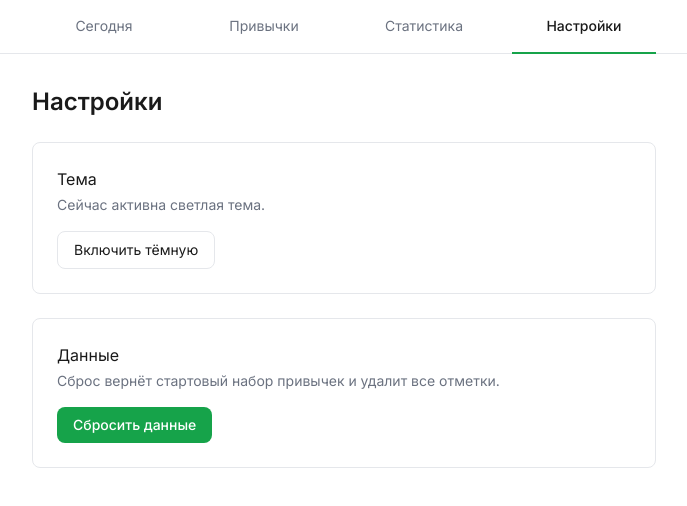
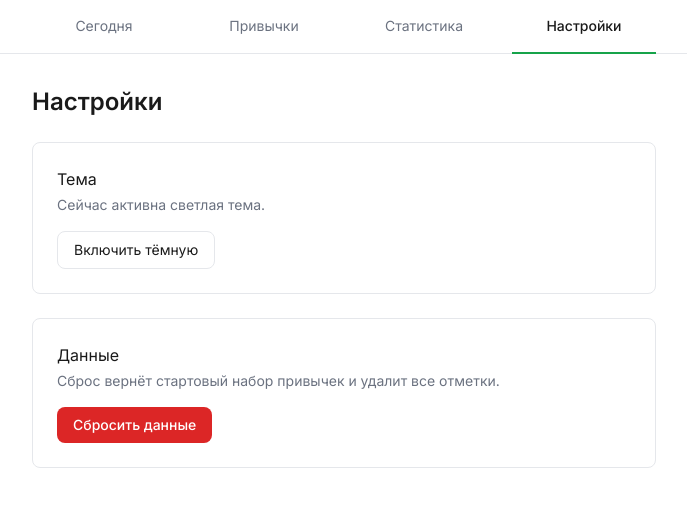
Before and after one commit to koil-zairex/DarkAge, a React (Vite) app in the folder treker puti/: page / in a window 1280 px wide. Both pictures are taken after a click on the button "Настройки". Shown: the top 506 px of the page, without its empty margins (296-983 px from the left). Built offline with nearby package versions, Linux system fonts and the light colour scheme.

Commit message:
ревью и правки

```diff
--- a/treker puti/src/index.css
+++ b/treker puti/src/index.css
@@ -2,6 +2,7 @@
 @tailwind components;
 @tailwind utilities;
 
+/* Цветовые токены: светлая тема по умолчанию */
 :root {
   --bg: #ffffff;
   --surface: #ffffff;
@@ -13,6 +14,7 @@
   --danger: #dc2626;
 }
 
+/* Тёмная тема включается классом .dark на <html> */
 html.dark {
   --bg: #0f1115;
   --surface: #171a21;
@@ -21,9 +23,10 @@ html.dark {
   --border: #262b34;
   --accent: #16a34a;
   --accent-hover: #15803d;
-  --danger: #f87171;
+  --danger: #dc2626; /* было #f87171 — теперь тот же красный, что и в светлой */
 }
 
+/* Базовые стили */
 html,
 body {
   font-family: 'Inter', system-ui, -apple-system, sans-serif;
--- a/treker puti/src/pages/SettingsPage.jsx
+++ b/treker puti/src/pages/SettingsPage.jsx
@@ -1,4 +1,5 @@
 // «Настройки». Переключатель темы одной кнопкой + сброс данных.
+// Сброс — опасное действие, кнопка красная #dc2626 в обеих темах.
 
 export default function SettingsPage({ theme, setTheme, onReset }) {
   const isDark = theme === 'dark';
@@ -44,7 +45,7 @@ export default function SettingsPage({ theme, setTheme, onReset }) {
         <button
           onClick={handleReset}
           className="mt-4 rounded-lg px-4 py-2 text-sm font-medium text-white transition hover:opacity-90"
-          style={{ background: 'var(--accent)' }}
+          style={{ background: '#dc2626' }}
         >
           Сбросить данные
         </button>
--- a/treker puti/src/pages/todayPage.jsx
+++ b/treker puti/src/pages/todayPage.jsx
@@ -44,8 +44,8 @@ export default function TodayPage({ habits, entries, onToggle }) {
         </p>
       </header>
 
-      {/* Прогресс дня — без плашки, просто строка и полоса */}
-      <div className="mt-6">
+      {/* Прогресс дня — отступ mb-6 от заголовка */}
+      <div className="mb-6 mt-6">
         <div className="flex items-baseline justify-between text-sm">
           <span style={{ color: 'var(--muted)' }}>Выполнено</span>
           <span style={{ color: 'var(--text)' }}>
@@ -66,8 +66,8 @@ export default function TodayPage({ habits, entries, onToggle }) {
         </div>
       </div>
 
-      {/* Список привычек */}
-      <ul className="mt-6 space-y-2">
+      {/* Список привычек — без лишнего mt, отступ даёт mb-6 у блока выше */}
+      <ul className="space-y-2">
         {habits.map((habit) => (
           <li key={habit.id}>
             <HabitItem
```
